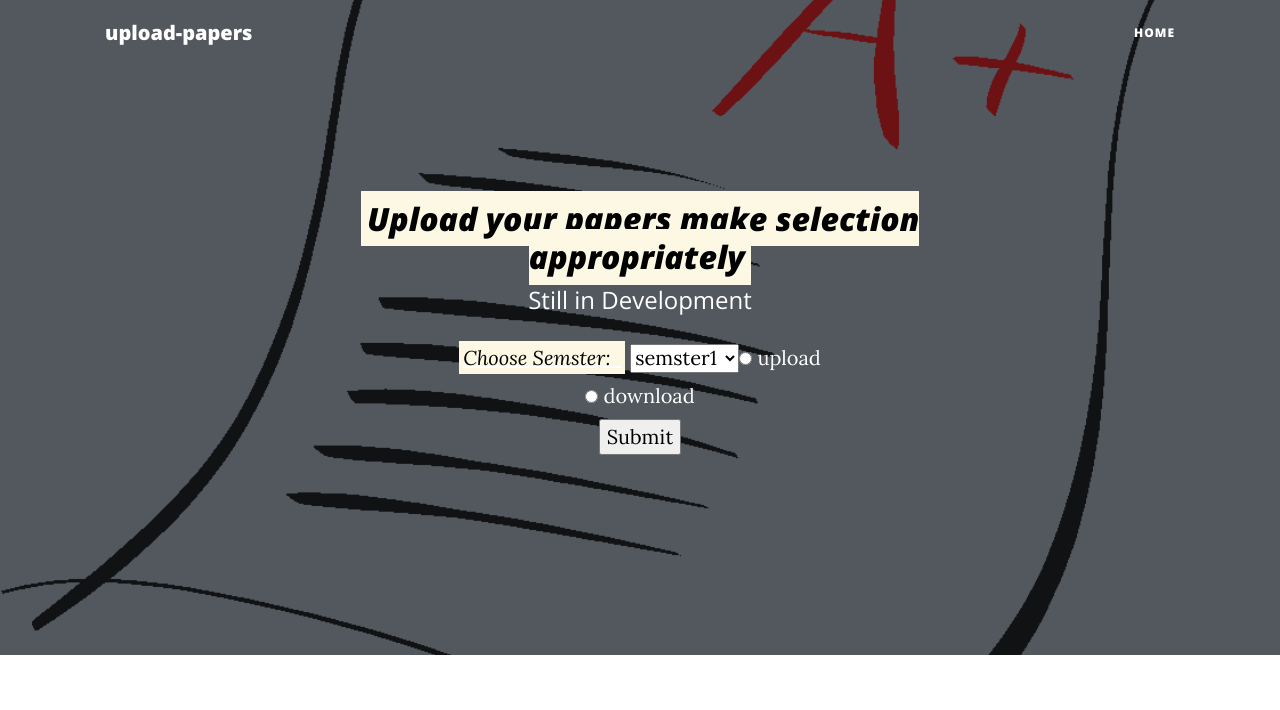
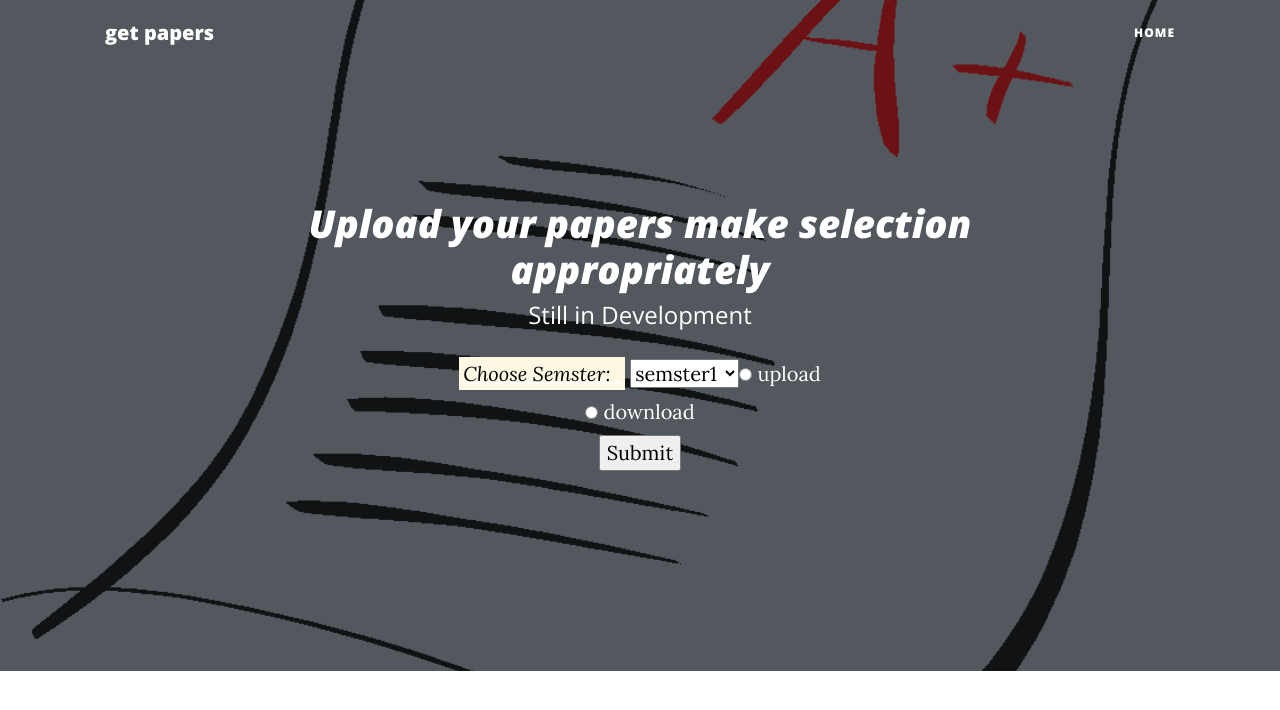
Before and after one commit to adnan-abdullah1/Prevpaper, a Flask app: page /upload in a window 1280 px wide. Shown: the top 710 px of the page. Run offline with Flask 2, Linux system fonts and the light colour scheme; some libraries are stand-ins or nearby versions.

Commit message:
used jinja if condition to make  run time decision for buttons

```diff
--- a/flask_app.py
+++ b/flask_app.py
@@ -71,14 +71,14 @@
     return render_template("index.html")
 @app.route("/upload")
 def upload_papers():
-    return render_template("upload_download.html",param="Upload your papers make selection appropriately")
+    return render_template("upload_download.html",param_btn="upload",param="Upload your papers make selection appropriately")
 @app.route("/about")
 def About():
     return render_template("about.html")
 
 @app.route("/getpapers")
 def gwtpaper():
-    return  render_template("upload_download.html",param="Download your papers make selection appropriately")
+    return  render_template("upload_download.html",param_btn="get-papers",param="Download your papers make selection appropriately")
 
 
 
--- a/templates/upload_download.html
+++ b/templates/upload_download.html
@@ -28,7 +28,12 @@
   <!-- Navigation -->
   <nav class="navbar navbar-expand-lg navbar-light fixed-top" id="mainNav">
     <div class="container">
-      <a class="navbar-brand" href="/upload">upload-papers</a>
+      {% if 'upload' in param_btn %}
+      <a class="navbar-brand" href="/getpapers">get papers</a>
+      {% endif %}
+      {% if 'get-papers' in param_btn %}
+      <a class="navbar-brand" href="/upload">upload papers</a>
+      {% endif %}
       <button class="navbar-toggler navbar-toggler-right" type="button" data-toggle="collapse" data-target="#navbarResponsive" aria-controls="navbarResponsive" aria-expanded="false" aria-label="Toggle navigation">
         Menu
         <i class="fas fa-bars"></i>
@@ -54,7 +59,7 @@
       <div class="row">
         <div class="col-lg-8 col-md-10 mx-auto">
           <div class="site-heading">
-            <h2><i><b><mark>{{param}}</mark></b></i></h2>
+            <h2><i><b><big>{{param}}</big></b></i></h2>
             <span class="subheading">Still in Development </span>
           <br>
             <!--   drop down-->
--- a/templates/uploadtemplate.html
+++ b/templates/uploadtemplate.html
@@ -4,7 +4,7 @@
         <meta charset="utf-8">
         <meta http-equiv="X-UA-Compatible" content="IE=edge">
         <meta name="viewport" content="width=device-width, initial-scale=1">
-        <title>HTML Email Form With Attachment - reusable form</title>
+        <title>Paper upload section</title>
         <!-- Latest compiled and minified CSS -->
         <link rel="stylesheet" href="https://maxcdn.bootstrapcdn.com/bootstrap/3.3.7/css/bootstrap.min.css" >
         <!-- Optional theme -->
```
